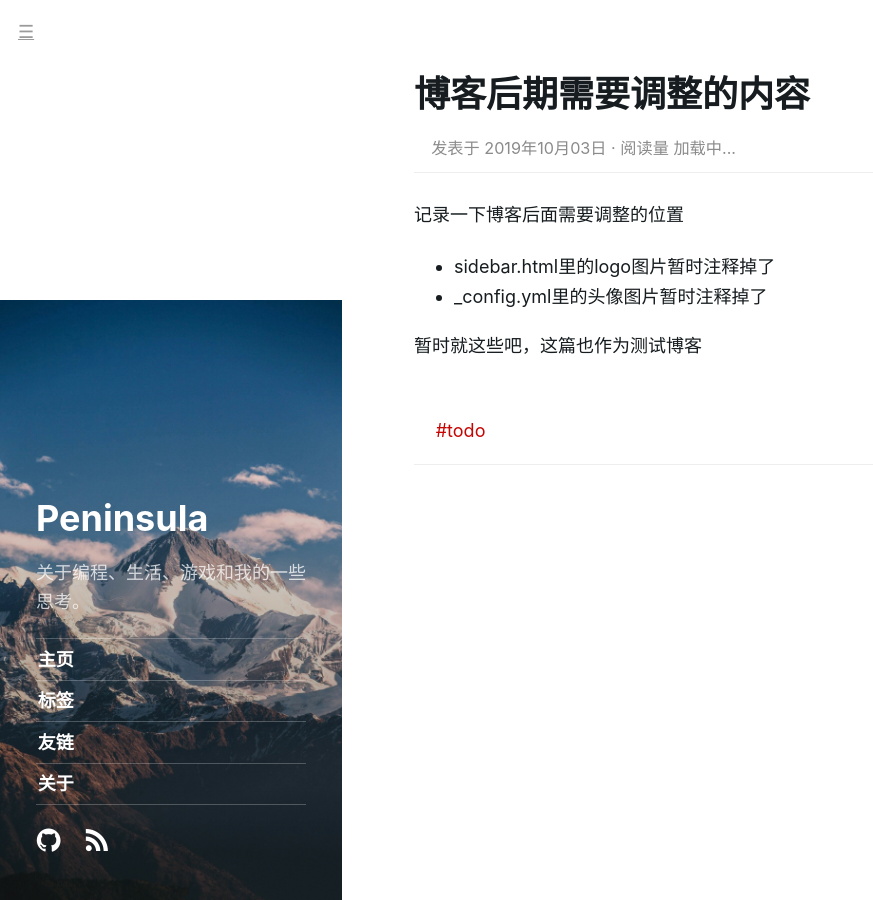
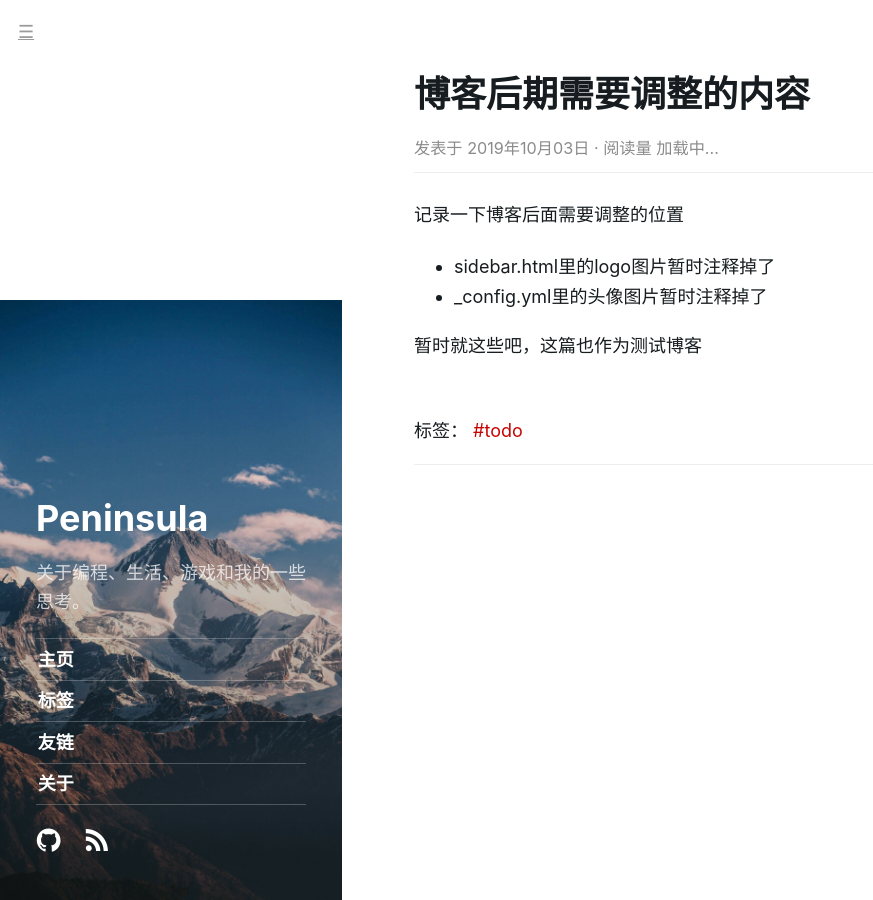
Before and after one commit to jizhizhu/jizhizhu.github.io, a Jekyll site: the page built from _posts/2019-10-03-blog-todo.md, in a window 1280 px wide. Shown: the whole page, without its empty margins (0-873 px from the left). Built offline with Jekyll 4.4.1, drawn with Linux system fonts in a browser that asks for light colours; nearby versions of some CDN libraries; some web fonts are replaced; library files that are not in the unit come from our copies; comment, search, counter and statistics services are not loaded.

Commit message:
删除文章发表时间和标签处的icon
Signed-off-by: jizhizhu <laixin123@gmail.com>

```diff
--- a/_layouts/post.html
+++ b/_layouts/post.html
@@ -5,7 +5,8 @@ layout: default
 <article class="post">
   <h1 class="post-title">{{page.title}}</h1>
   <div class="post-date">
-    <span><span class="icon icon-calendar"></span> 发表于 <time datetime="{{page.date | date_to_xmlschema}}">{{page.date |
+
+    <span><!-- <span class="icon icon-calendar"></span> -->发表于 <time datetime="{{page.date | date_to_xmlschema}}">{{page.date |
         date: '%Y年%m月%d日'}}</time> &middot;</span>
     {% if page.categories.size != 0 %}
     归类于 {% for cat in page.categories %}
@@ -21,7 +22,7 @@ layout: default
 
 {% if page.tags.size != 0 %}
 <span class="tags">
-  <span class="icon icon-price-tags" style="color: #8c8b8b;font-size: .9rem;">&nbsp;</span>
+  <!-- <span class="icon icon-price-tags" style="color: #8c8b8b;font-size: .9rem;">&nbsp;</span> -->标签：
   {% for tag in page.tags %}
   <a href="{{ site.baseurl }}/tags.html#{{ tag }}" title="{{ tag }}">#{{ tag }}</a>&nbsp;
   {% endfor %}
```
